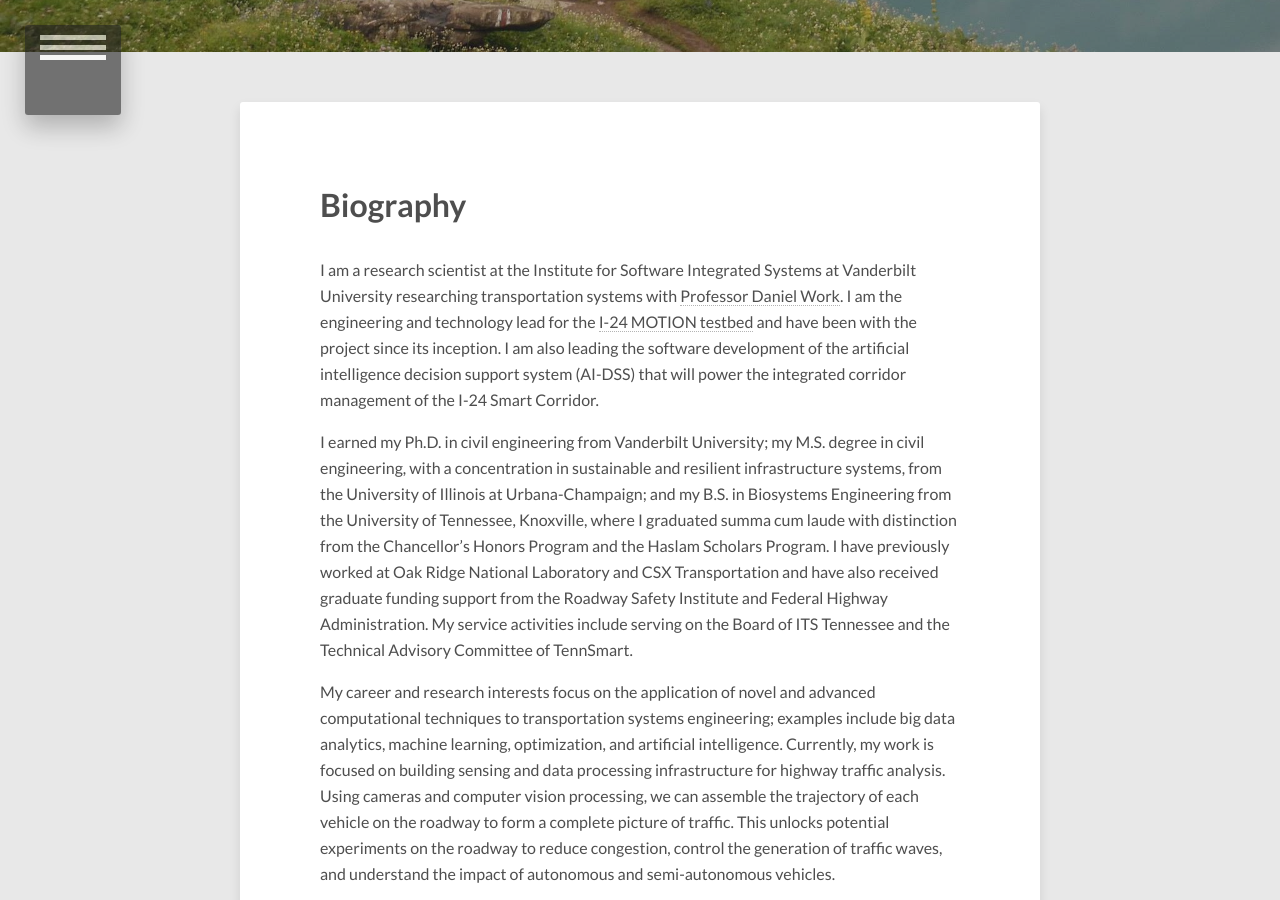
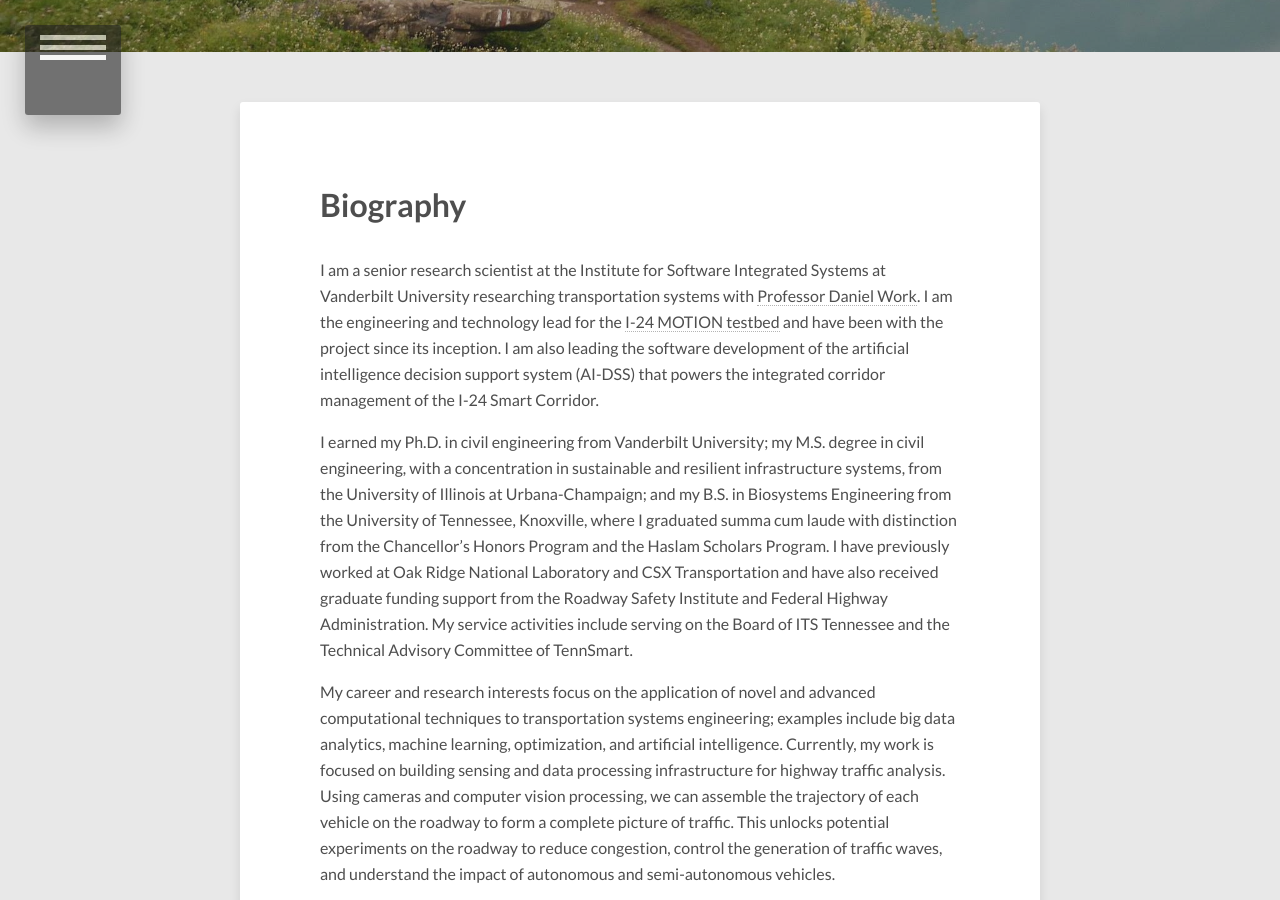
Before and after one commit to barbourww/barbourww.github.io, a Jekyll site: the page built from about/index.md, in a window 1280 px wide and 900 px high, scrolled down 398 px. Built offline with Jekyll 4.4.1, drawn with Linux system fonts in a browser that asks for light colours; nearby versions of some CDN libraries.

Commit message:
Update index.md

```diff
--- a/about/index.md
+++ b/about/index.md
@@ -9,7 +9,7 @@ modified: 2018-01-27
 
 # Biography
 
-I am a research scientist at the Institute for Software Integrated Systems at Vanderbilt University researching transportation systems with [Professor Daniel Work](https://my.vanderbilt.edu/danwork/). I am the engineering and technology lead for the [I-24 MOTION testbed](https://i24motion.org) and have been with the project since its inception. I am also leading the software development of the artificial intelligence decision support system (AI-DSS) that will power the integrated corridor management of the I-24 Smart Corridor.
+I am a senior research scientist at the Institute for Software Integrated Systems at Vanderbilt University researching transportation systems with [Professor Daniel Work](https://my.vanderbilt.edu/danwork/). I am the engineering and technology lead for the [I-24 MOTION testbed](https://i24motion.org) and have been with the project since its inception. I am also leading the software development of the artificial intelligence decision support system (AI-DSS) that powers the integrated corridor management of the I-24 Smart Corridor.
 
 I earned my Ph.D. in civil engineering from Vanderbilt University; my M.S. degree in civil engineering, with a concentration in sustainable and resilient infrastructure systems, from the University of Illinois at Urbana-Champaign; and my B.S. in Biosystems Engineering from the University of Tennessee, Knoxville, where I graduated summa cum laude with distinction from the Chancellor’s Honors Program and the Haslam Scholars Program. I have previously worked at Oak Ridge National Laboratory and CSX Transportation and have also received graduate funding support from the Roadway Safety Institute and Federal Highway Administration. My service activities include serving on the Board of ITS Tennessee and the Technical Advisory Committee of TennSmart.
 
```
